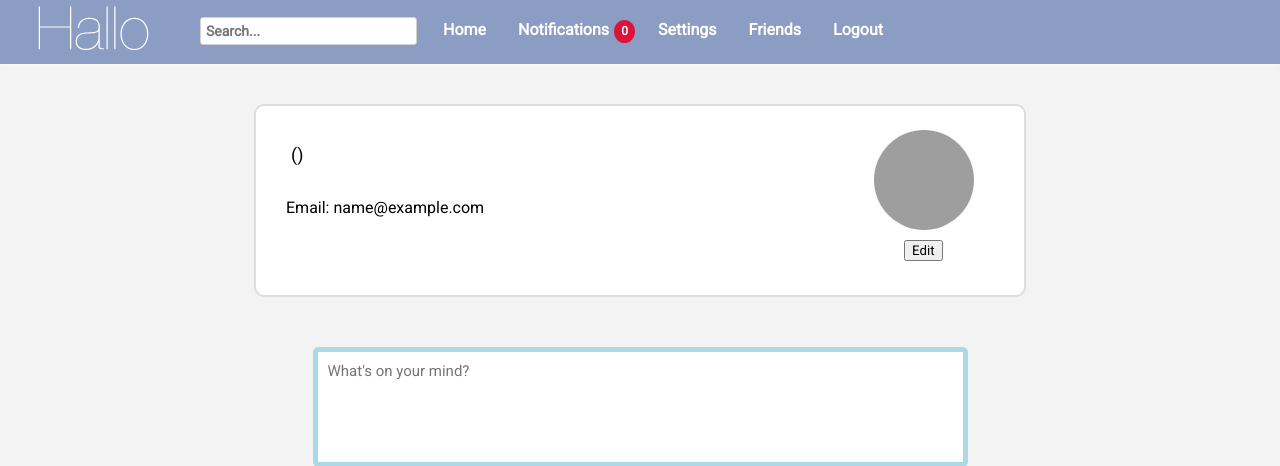
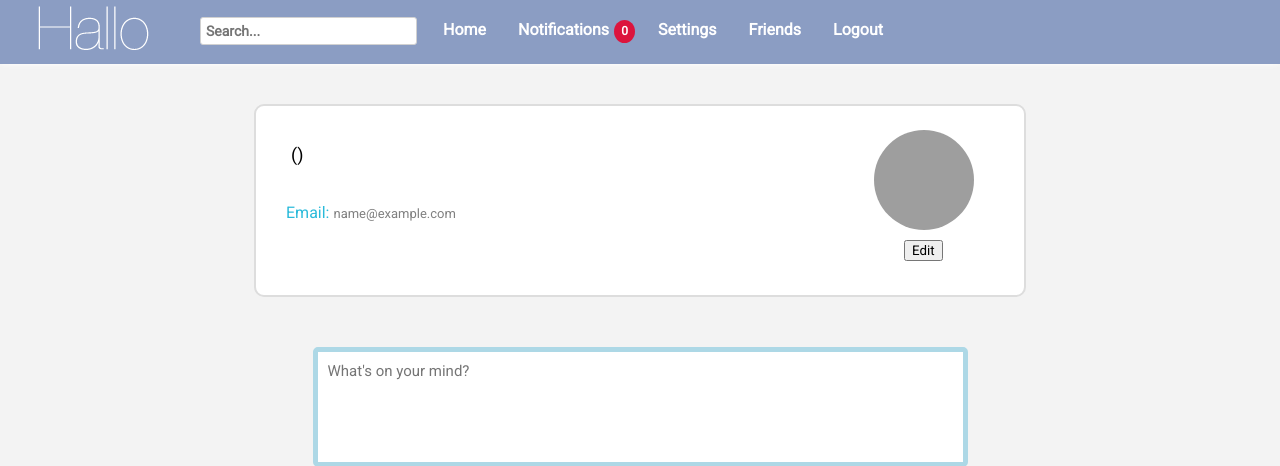
Before and after one commit to HeshamMeneisi/4H, a PHP site: page /profile in a window 1280 px wide. Shown: the top 466 px of the page. Run offline with PHP 8.4, Linux system fonts and the light colour scheme; the visitor is signed in with stand-in values (Sample User, id 1); data that the repository does not hold is empty; grey boxes are pictures that could not be loaded.

Commit message:
Update profile info section

```diff
--- a/comment.php
+++ b/comment.php
@@ -19,8 +19,8 @@ if (!isset($_GET['mode']) || !isset($_GET['pid'])) {
 
         // view comments for post with id = $pid and make sure to display number of likes
             $comments = fetch_comments($pid, $puid, $pdo);
+            echo '<hr><div id="commentslabel">Comments</div>';
             if ($comments) {
-                echo '<hr><div id="commentslabel">Comments</div>';
                 echo "<button class='shbtn' id='showComm' onclick='show_comments({$puid},{$pid})'>Show comments</button>";
                 echo "<button class='shbtn' id='hideComm' onclick='hide_comments({$puid},{$pid})'>Hide comments</button>";
                 echo "<div id='commentsec'>";
--- a/css/profile.css
+++ b/css/profile.css
@@ -50,18 +50,21 @@
 }
 
 #bio{
+	color: #808080;
 	width:50%;
 	background:rgba(255,255,255,0.5);
 	border-radius:5px;
-	border: 2px solid #ddd;
+	border: 2px solid #eee;
 	padding:10px;
 	max-height:100px;
 	margin-top:10px;
 }
 #label{
+	color: #2abada;
 	font-size:16px;
 	margin-bottom:-20px;
 	margin-top:-5px;
+	display:inline-block;
 }
 #profile_info{
 	min-height:120px;
@@ -90,3 +93,8 @@ hr{
 #comment_cap{
 	width:570px !important
 }
+#info_content{
+	color:#808080;
+	display:inline;
+	font-size:13px;
+}
--- a/profile.php
+++ b/profile.php
@@ -102,18 +102,18 @@ include_once 'hud.php';
     }
     echo '<div id="profile_info">';
     if ($user['bdate']) {
-        echo '<br/><p id="label">Birthday: '.date('j F', strtotime($user['bdate'])).'</p>';
+        echo '<br/><p id="label">Birthday:</p> <p id="info_content">'.date('j F', strtotime($user['bdate']));
     }
     if ($user['email']) {
-        echo '<br/><br/><p id="label">Email: '.$user['email'].'</p>';
+        echo '<br/><br/><p id="label">Email:</p> <p id="info_content">'.$user['email'].'</p>';
     }
     $location = fetch_loc($user['uid'], $pdo);
     if ($location) {
-        echo '<br/><br/><p id="label">Location: '.$location['city'].'</p>';
+        echo '<br/><br/><p id="label">Location:</p> <p id="info_content">'.$location['city'].'</p>';
     }
     $phone = fetch_phones($user['uid'], $pdo);
     if ($phone) {
-        echo '<br/><br/><p id="label">Phone: '.$phone['phone'].'</p>';
+        echo '<br/><br/><p id="label">Phone:</p> <p id="info_content">'.$phone['phone'].'</p>';
     }
     echo '</div>';
 ?>
```
